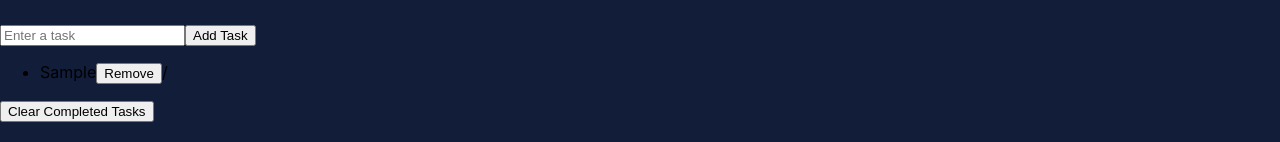
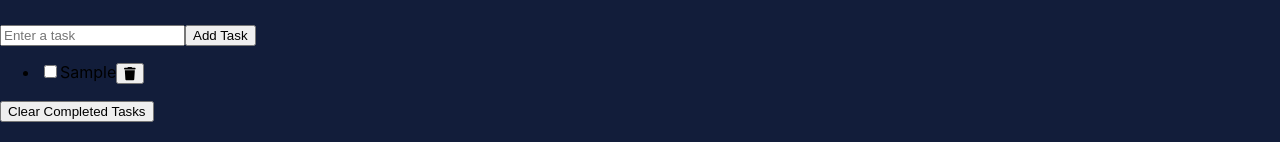
Before and after one commit to freedompraise/TimeFlow, a React (Create React App) app: page / in a window 1280 px wide. Both pictures are taken after typing "Sample" into the empty fields and a click on the button "Add Task". Shown: the part 383-525 px from the top of the page. Built offline with nearby package versions, Linux system fonts and the light colour scheme.

Commit message:
implement task list

```diff
--- a/src/components/TaskList.jsx
+++ b/src/components/TaskList.jsx
@@ -1,4 +1,6 @@
 import React, { Component } from "react";
+import { FontAwesomeIcon } from "@fortawesome/react-fontawesome";
+import { faTrash } from "@fortawesome/free-solid-svg-icons";
 
 class TaskList extends Component {
   constructor(props) {
@@ -41,26 +43,46 @@ class TaskList extends Component {
 
   render() {
     return (
-      <div className="task-list">
-        <h2>Task List</h2>
-        <div className="task-list__input">
+      <div className="rounded-lg p-8 shadow-md space-y-4">
+        <h2 className="text-2xl font-semibold mb-4 text-center">Task List</h2>
+        <div className="task-list__input mb-2 flex items-center">
           <input
             type="text"
             placeholder="Enter a task"
             onChange={(e) => this.setState({ newTask: e.target.value })}
             value={this.state.newTask}
+            className="rounded-md py-2 px-2 w-40 text-black"
           />
-          <button onClick={this.addTask}>Add Task</button>
+          <button
+            onClick={this.addTask}
+            className="bg-blue-500 hover:bg-blue-600 text-white font-semibold py-2 px-2 rounded-md ml-2"
+          >
+            Add Task
+          </button>
         </div>
         <ul className="task-list__list">
           {this.state.tasks.map((task, index) => (
-            <li key={index}>
-              <span onClick={() => this.markTaskCompleted(index)}>{task}</span>
-              <button onClick={() => this.removeTask(index)}>Remove</button>/
+            <li key={index} className="mb-0 flex items-center">
+              <input
+                type="checkbox"
+                onChange={() => this.markTaskCompleted(index)}
+                checked={task.startsWith("✅")}
+                className="mr-2"
+              />
+              <span className="text-lg">{task.replace("✅", "")}</span>
+              <button
+                className="bg-red-500 hover:bg-red-600 text-white font-semibold py-1 px-2 rounded-md ml-auto"
+                onClick={() => this.removeTask(index)}
+              >
+                <FontAwesomeIcon icon={faTrash} />
+              </button>
             </li>
           ))}
         </ul>
-        <button onClick={this.clearCompletedTasks}>
+        <button
+          onClick={this.clearCompletedTasks}
+          className="text-red-300 hover:bg-red-600 font-semibold py-4 px-4 rounded-md mx-auto block mt-4"
+        >
           Clear Completed Tasks
         </button>
       </div>
```
